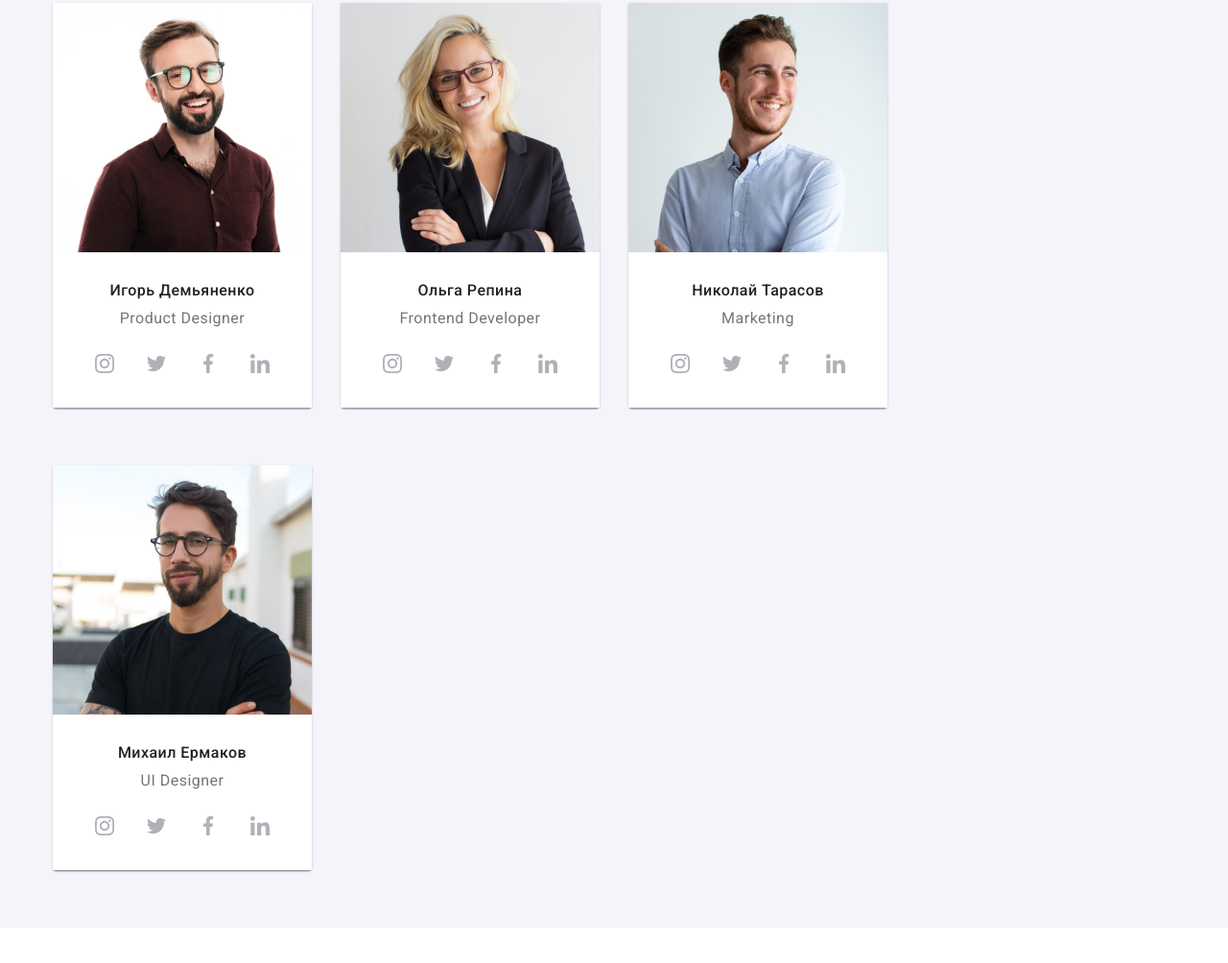
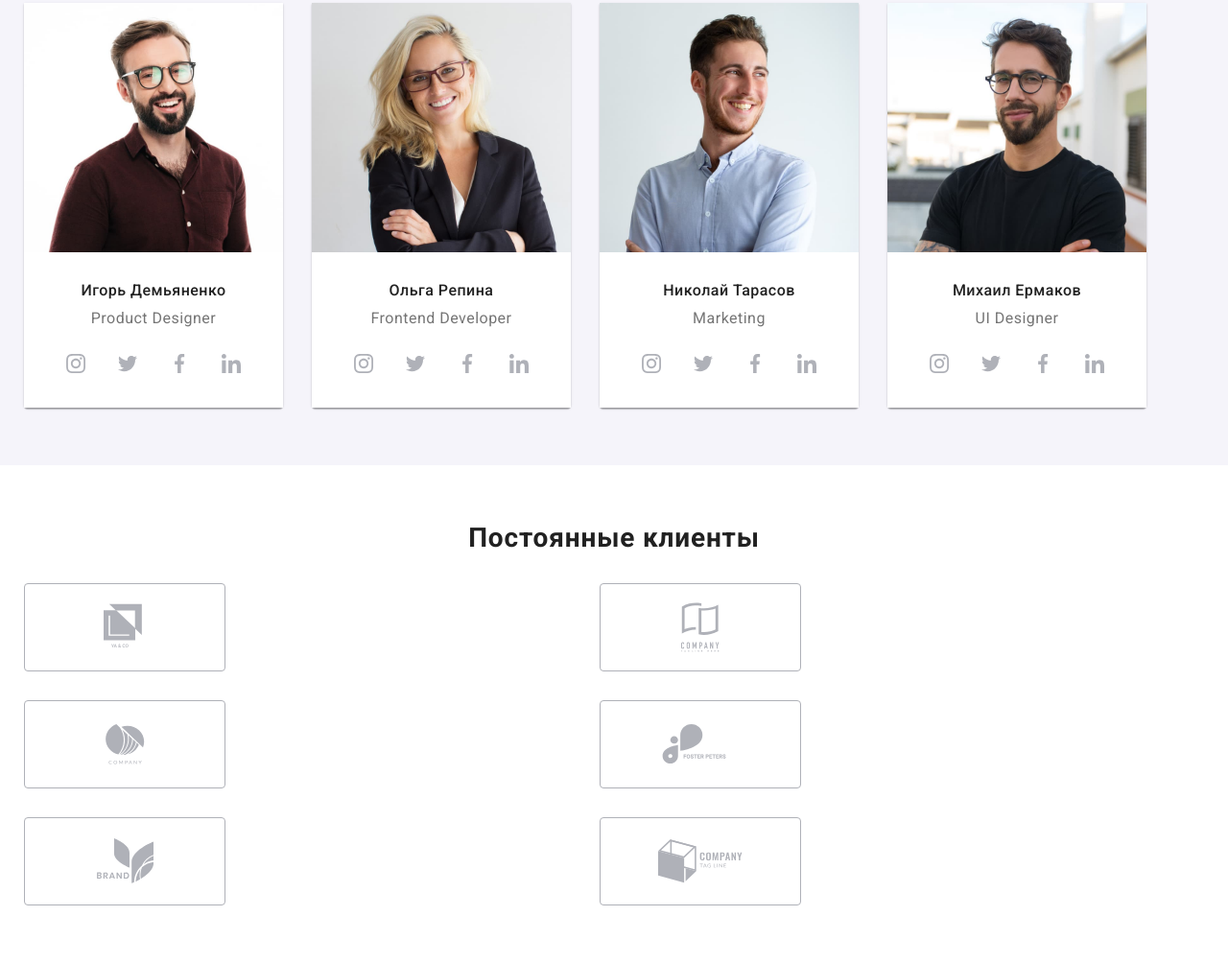
Before and after one commit to olegilchuk/goit-markup-hw-08, a plain HTML site: page index.html in a window 1280 px wide. Shown: the part 1679-2683 px from the top of the page at 96% size. Before the commit the page ends 2646 px from the top, so only its background shows below. Drawn offline with nearby package versions, Linux system fonts and the light colour scheme.

Commit message:
goit-markup-hw-08

```diff
--- a/index.html
+++ b/index.html
@@ -337,7 +337,7 @@
             </div>
         </section>
         <!--Клиенты-->
-        <!-- <section class="clients">
+        <section class="clients">
             <div class="container">
                 <h2 class="clients__header">
                     Постоянные клиенты
@@ -387,7 +387,7 @@
                     </li>
                 </ul>
             </div>
-        </section> -->
+        </section>
     </main>
      <!--Контактная информация-->
         <!-- <footer class="footer">
--- a/sass/layout/_clients.scss
+++ b/sass/layout/_clients.scss
@@ -1,22 +1,27 @@
 .clients{
-    padding-top : var(--section-pt-pb);
-    padding-bottom : var(--section-pt-pb);
+    padding-top : var(--section-pt-pb-mv-tv);
+    padding-bottom : var(--section-pt-pb-mv-tv);
 }
 
 .clients__header{
     font-family: var(--main-font);
     font-weight: 700;
-    font-size: 36px;
-    line-height: 42px;
+    font-size: 28px;
+    line-height: 1.17;
     text-align: center;
     letter-spacing: 0.03em;
-    margin-bottom: 50px;
+    margin-bottom: 30px;
     color: var(--text-color);
 }
 
 .clients-list{
+
     display: flex;
-    justify-content: center;
+
+        flex-wrap: wrap;
+
+        margin-top: -30px;
+        margin-left: -30px;
 }
 
 .clients-list__item--link{
@@ -24,8 +29,8 @@
     justify-content: center;
     align-items: center;
     fill: #AFB1B8;
-    width: 170px;
-    height: 90px;
+    width: 210px;
+    height: 92px;
     border-radius: 4px;
     border: 1px solid #afb1b8;
 
@@ -44,3 +49,59 @@
         margin-right: var(--section-mr);
     }
 }
+
+@media screen and (min-width: 480px){
+
+    .clients-list__item{
+        margin: var(--section-mr) var(--section-mr) 0 0;
+
+        flex-basis: calc(100% / 2 - 30px);
+
+    }
+}
+// .clients{
+//     padding-top : var(--section-pt-pb);
+//     padding-bottom : var(--section-pt-pb);
+// }
+
+// .clients__header{
+//     font-family: var(--main-font);
+//     font-weight: 700;
+//     font-size: 36px;
+//     line-height: 1.16;
+//     text-align: center;
+//     letter-spacing: 0.03em;
+//     margin-bottom: 50px;
+//     color: var(--text-color);
+// }
+
+// .clients-list{
+//     display: flex;
+//     justify-content: center;
+// }
+
+// .clients-list__item--link{
+//     display:flex;
+//     justify-content: center;
+//     align-items: center;
+//     fill: #AFB1B8;
+//     width: 170px;
+//     height: 90px;
+//     border-radius: 4px;
+//     border: 1px solid #afb1b8;
+
+//     transition: background-color 250ms cubic-bezier(0.4, 0, 0.2, 1),
+//     fill 250ms cubic-bezier(0.4, 0, 0.2, 1);
+
+//     &:hover,
+//     &:focus{
+//         border-color: var(--accent-color);
+//         fill: var(--accent-color);
+//     }
+// }
+
+// .clients-list__item{
+//     &:not(:last-child) {
+//         margin-right: var(--section-mr);
+//     }
+// }
--- a/sass/layout/_usteam.scss
+++ b/sass/layout/_usteam.scss
@@ -18,9 +18,6 @@
     box-shadow: 0px 1px 3px rgba(0, 0, 0, 0.12), 0px 1px 1px rgba(0, 0, 0, 0.14), 0px 2px 1px rgba(0, 0, 0, 0.2);
     border-radius: 0px 0px 4px 4px;
 
-    &:not(:last-child){
-        margin-bottom: var(--section-mr);
-    }
 }
 
 
@@ -64,7 +61,7 @@
 
 @media screen and (max-width: 767px){
     .usteam-blok__img{
-        width: 450px;
+        max-width: 450px;
         height: 460px;
     }
 
@@ -76,6 +73,7 @@
         flex-wrap: wrap;
 
         margin-top: -30px;
+        margin-left: -30px;
     }
 
 
@@ -86,10 +84,8 @@
         border-radius: 0px 0px 4px 4px;
         flex-basis: calc(100% / 2 - 30px);
 
-        &:not(:last-child){
-            margin-right: 30px;
-
-        }
+        margin-left: 30px;
+        margin-top: 30px;
     }
 
     .usteam-blok__img{
@@ -104,15 +100,11 @@
     box-shadow: 0px 1px 3px rgba(0, 0, 0, 0.12), 0px 1px 1px rgba(0, 0, 0, 0.14), 0px 2px 1px rgba(0, 0, 0, 0.2);
     border-radius: 0px 0px 4px 4px;
     flex-basis: calc(100% / 4 - 30px);
-
-
-    &:not(:last-child){
-        margin-right: 30px;
-    }
  }
     .usteam-list{
     display: flex;
     margin-top: -30px;
+    margin-left: -30px;
     }
 
     .usteam-blok__img{
```
Also changed, not shown: css/main.css, css/main.min.css, 2 other files.
